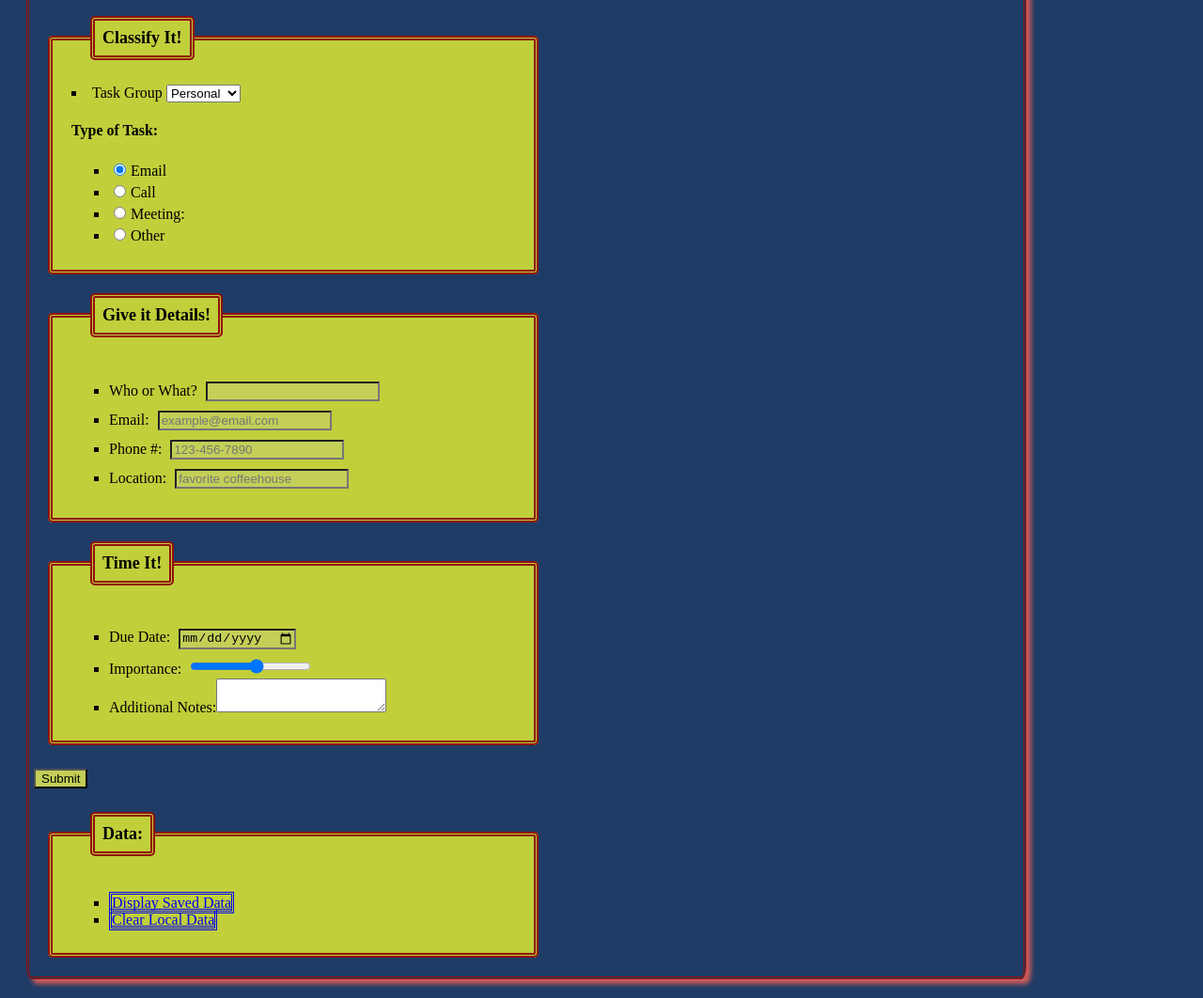
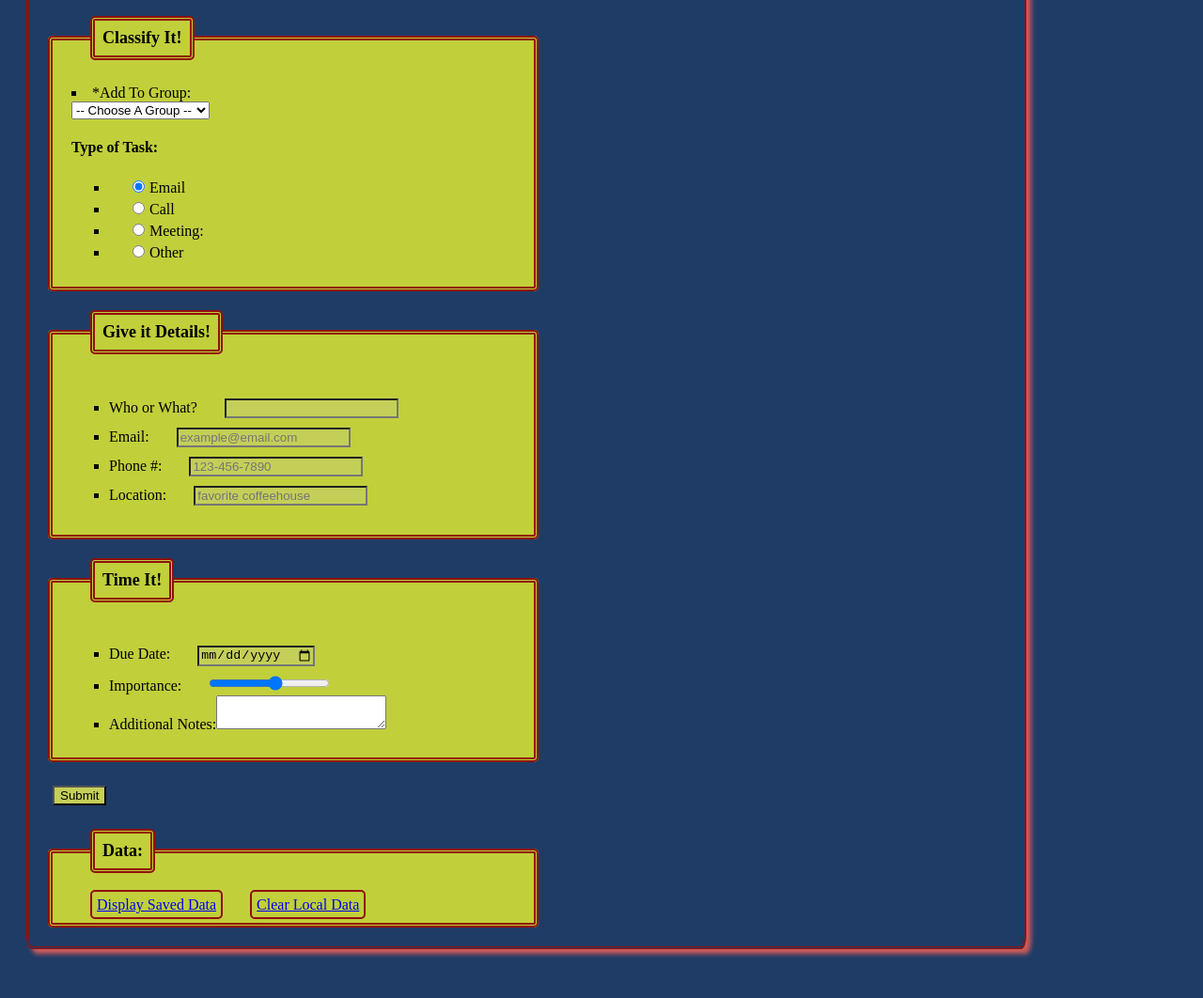
Before and after one commit to shawn82x/morgart_shawn_mdv-projects, a plain HTML site: page VFW/morgart_shawn_project1/additem.html in a window 1280 px wide. Shown: the part 133-1195 px from the top of the page at 94% size. After the commit the page ends 1163 px from the top, so only its background shows below. Drawn offline with Linux system fonts and the light colour scheme.

Commit message:
Completed functional JS "select" menu.

```diff
--- a/VFW/morgart_shawn_project1/additem.html
+++ b/VFW/morgart_shawn_project1/additem.html
@@ -22,7 +22,8 @@
 
         <fieldset>
             <legend>Classify It!</legend>
-                <li>
+                <li id="select"><label for="group">*Add To Group:</label><br /></li>
+    <!--
                     <label for="taskGroup" >Task Group</label>
                     <select id="taskGroup">
                         <option value="Personal">Personal</option>
@@ -31,13 +32,14 @@
                         <option value="Volunteer">Volunteer</option>
                     </select>
                 </li>
+     -->
             <h4>Type of Task:</h4>
 
             <ul>
-                <li><input type="radio" checked value="Email" id="email" name="taskType" /><label for="Email">Email</label></li>
-                <li><input type="radio" value="Call" id="call" name="taskType" /><label for="Call">Call</label></li>
-                <li><input type="radio" value="Meeting" id="meeting" name="taskType" /><label for="Meting">Meeting:</label></li>
-                <li><input type="radio" value="Other" id="Other" name="taskType" /><label for="O3ther">Other</label></li>
+                <li><input type="radio" checked value="Email" id="email" name="taskType" /><label for="email">Email</label></li>
+                <li><input type="radio" value="Call" id="call" name="taskType" /><label for="call">Call</label></li>
+                <li><input type="radio" value="Meeting" id="meeting" name="taskType" /><label for="meeting">Meeting:</label></li>
+                <li><input type="radio" value="Other" id="other" name="taskType" /><label for="other">Other</label></li>
             </ul>
 
         </fieldset>
@@ -63,10 +65,8 @@
 
         <fieldset>
             <legend>Data:</legend>
-            <ul>
-                <li><a href='#'>Display Saved Data</a></li>
-                <li><a href='#'>Clear Local Data</a></li>
-            </ul>
+                <a href='displayLink'>Display Saved Data</a>
+                <a href='clearLink'>Clear Local Data</a>
         </fieldset>
 
     </form>
--- a/VFW/morgart_shawn_project1/main.js
+++ b/VFW/morgart_shawn_project1/main.js
@@ -0,0 +1,44 @@
+// Visual Frameworks 1110; Project 2
+
+// Author: Shawn R. Morgart
+
+//Wait until the DOM is ready.
+window.addEventListener("DOMContentLoaded", function(){
+
+
+    //getElementById Function
+    function $(x) {
+        var theElement = document.getElementById(x);
+        return theElement;
+    };
+
+
+    //Create select field element and populate with options
+    function chooseGroup() {
+        var formTag = document.getElementsByTagName("form"),
+            selectLi = $("select"),
+            makeSelect = document.createElement("select");
+            makeSelect.setAttribute("id", "groups");
+        for(var i=0, j=taskGroup.length; i<j; i++){
+            var makeOption = document.createElement("option");
+            var optText = taskGroup[i];
+            makeOption.setAttribute("value", optText);
+            makeOption.innerHTML = optText;
+            makeSelect.appendChild(makeOption);
+        };
+        selectLi.appendChild(makeSelect);
+    };
+    //Variable defaults
+    var taskGroup = ["-- Choose A Group --", "Personal", "Family", "Work", "Volunteer"];
+    chooseGroup();
+
+
+    //Set Link & Submit Click Events
+    var displayLink = $("displayLink");
+    displayLink.addEventListener("click", getData);
+    var clearLink = $("clear");
+    clearLink.addEventListener("click", clearLocal);
+    var submit = $("submit");
+    submit.addEventListener("click", storeData);
+
+});
--- a/VFW/morgart_shawn_project1/styles.css
+++ b/VFW/morgart_shawn_project1/styles.css
@@ -60,13 +60,17 @@ legend {
 }
 
 input {
-    margin: 5px;
+    margin: 5px 5px 5px 25px;
     background-color: #C4CF58;
 }
 
 a {
-    font: bold;
-    border: double;
+    margin: 5px 5px 20px 20px;
+    border: 2px solid #910F0C;
+        -moz-border-radius: 5px;
+        -webkit-border-radius: 5px;
+    padding: 5px;
+    background-color: #C1CF3B;
 
 }
 
```
